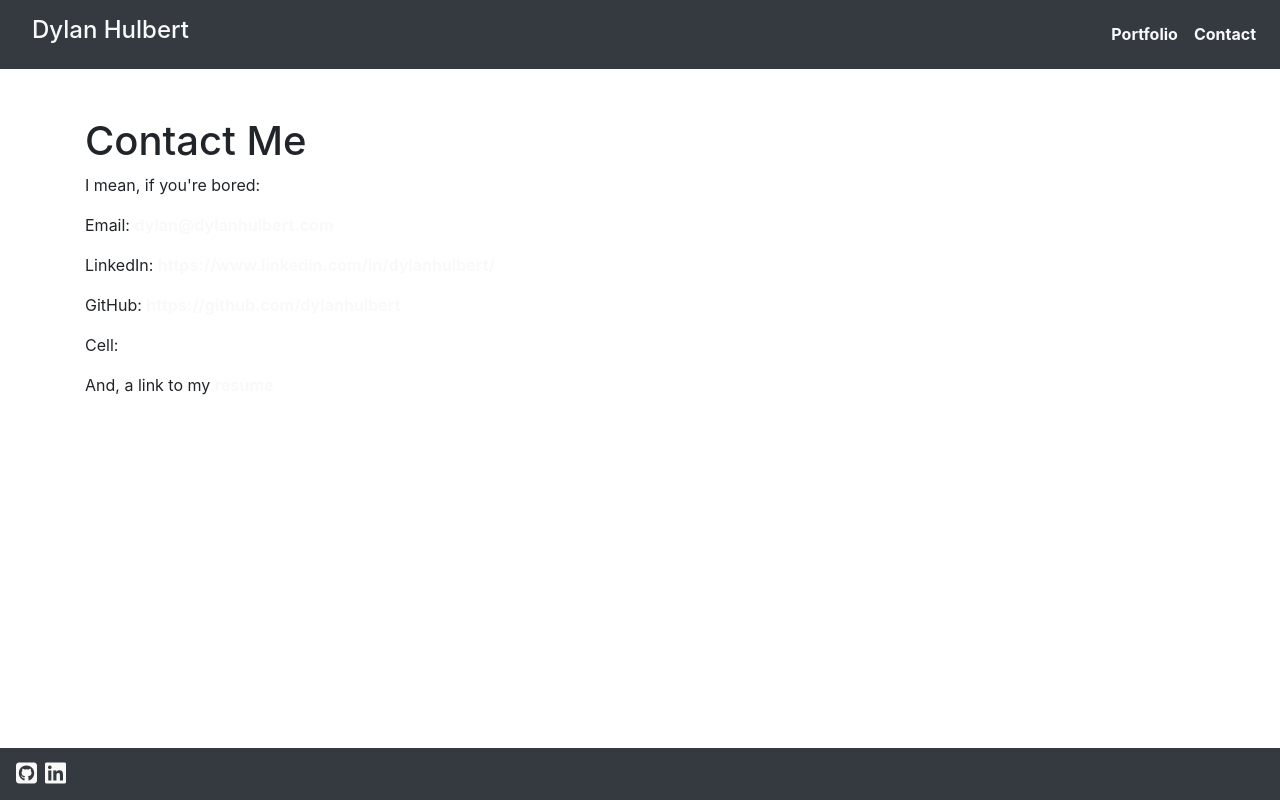
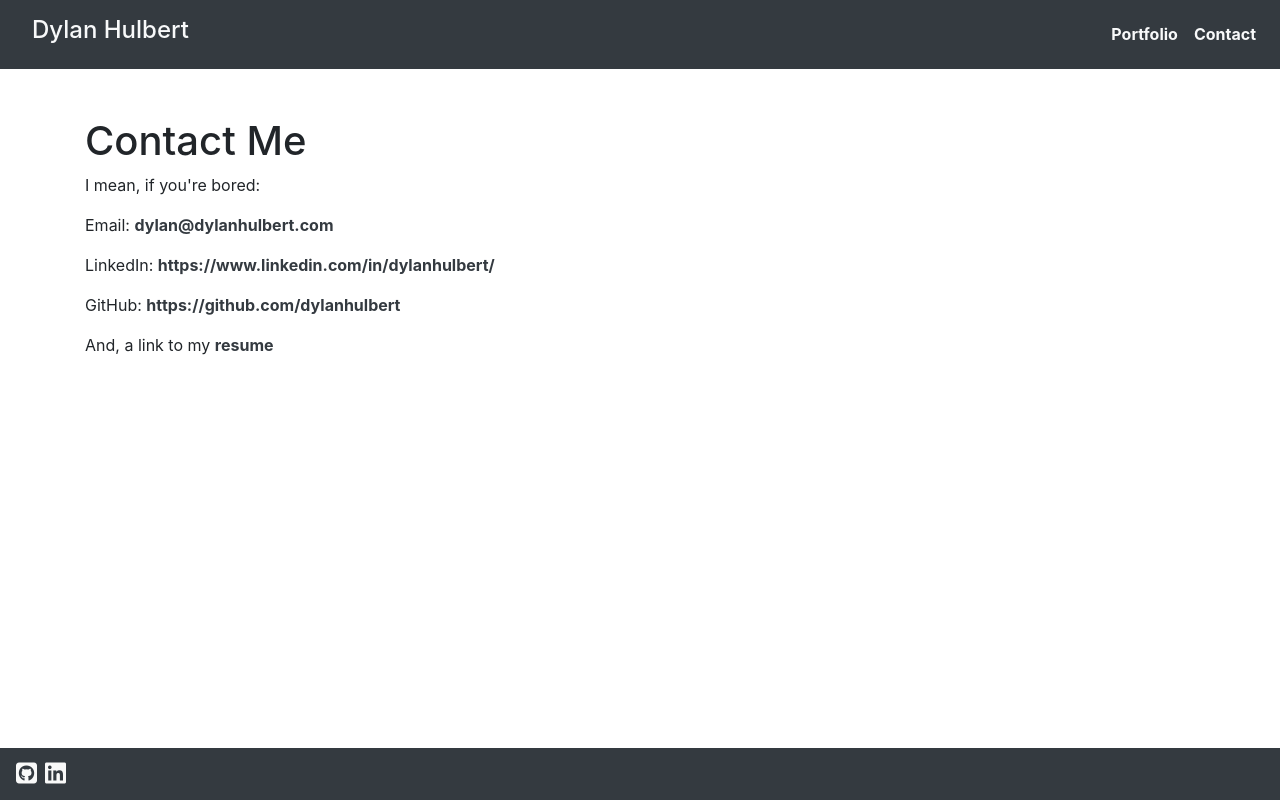
Before and after one commit to dylanhulbert/portfolio.dylanhulbert.com, a React (Create React App) app: page /contact in a window 1280 px wide. Built offline with nearby package versions, Linux system fonts and the light colour scheme.

Commit message:
updated css a href

```diff
--- a/src/pages/Contact.js
+++ b/src/pages/Contact.js
@@ -11,12 +11,10 @@ export default function Contact() {
         <h1 className="mt-5">Contact Me</h1>
         <p>
           I mean, if you're bored:
-        </p><p>Email: <a href="mailto://dylan@dylanhulbert.com">dylan@dylanhulbert.com</a></p>
-        <p>LinkedIn: <a href="https://www.linkedin.com/in/dylanhulbert/">https://www.linkedin.com/in/dylanhulbert/</a></p>
-        <p>GitHub: <a href="https://github.com/dylanhulbert">https://github.com/dylanhulbert</a></p>
-        <p>Cell: </p>
-        <p>And, a link to my <a href="http://hulbert.io/assets/res/resume.pdf" target="resume_">resume</a></p>
-        <p />
+        </p><p>Email: <a href="mailto://dylan@dylanhulbert.com" style={{color: "#343a40"}}>dylan@dylanhulbert.com</a></p>
+        <p>LinkedIn: <a href="https://www.linkedin.com/in/dylanhulbert/" style={{color: "#343a40"}}>https://www.linkedin.com/in/dylanhulbert/</a></p>
+        <p>GitHub: <a href="https://github.com/dylanhulbert" style={{color: "#343a40"}}>https://github.com/dylanhulbert</a></p>
+        <p>And, a link to my <a href="http://hulbert.io/assets/res/resume.pdf" target="resume_" style={{color: "#343a40"}}>resume</a></p>
         <div className="mb-5" />
       </div>
     </div>
--- a/src/pages/Portfolio.js
+++ b/src/pages/Portfolio.js
@@ -3,9 +3,6 @@ import './style.css';
 
 export default function Portfolio() {
   return (
-
-
-    <div>
 
       <section id="portfolio">
         <div className="container">
@@ -51,8 +48,8 @@ export default function Portfolio() {
                     <a href="https://dylanhulbert.github.io/project-01" target="_card1" className="link"><img className="card-img-top p-2" src="/img/1.png" alt="Screenshot of Explore Cascadia Homepage" /></a>
                     <div className="card-body">
                       <h4 className="card-title">Explore Cascadia</h4>
-                      <h6 className="card-subtitle mb-2"><a href="https://github.com/dylanhulbert/project-01" target="_card1p">Project One <i className="fab fa-github" /></a></h6>
-                      <p className="card-text">This <a href="https://github.com/laurendoss">team</a> project called multiple external APIs and used jQuery, JavaScript, and Semantic UI</p>
+                      <h6 className="card-subtitle mb-2"><a href="https://github.com/dylanhulbert/project-01" target="_card1p" style={{color: "#343a40"}}>Project One <i className="fab fa-github" /></a></h6>
+                      <p className="card-text">This <a href="https://github.com/laurendoss" style={{color: "#343a40"}}>team</a> project called multiple external APIs and used jQuery, JavaScript, and Semantic UI</p>
                     </div>
                   </div>
                 </div>
@@ -61,7 +58,7 @@ export default function Portfolio() {
                     <a href="https://hulbert-homework-11.herokuapp.com" target="_card2"><img className="card-img-top p-2" src="/img/2.png" alt="Screenshot of Explore Cascadia Homepage" /></a>
                     <div className="card-body">
                       <h4 className="card-title">Eat a Burger</h4>
-                      <h6 className="card-subtitle mb-2"><a href="https://github.com/dylanhulbert/homework-11" target="_card2p">Homework 11 <i className="fab fa-github" /></a></h6>
+                      <h6 className="card-subtitle mb-2"><a href="https://github.com/dylanhulbert/homework-11" target="_card2p" style={{color: "#343a40"}}>Homework 11 <i className="fab fa-github" /></a></h6>
                       <p className="card-text">This MVC project written in JavaScript, uses Node, MySQL, Express.js, and Handlebars</p>
                     </div>
                   </div>
@@ -71,8 +68,8 @@ export default function Portfolio() {
                     <a href="https://team-project-02.herokuapp.com" target="_card3"><img className="card-img-top p-2" src="/img/3.png" alt="Screenshot of Explore Cascadia Homepage" /></a>
                     <div className="card-body">
                       <h4 className="card-title">Explore Cocktails</h4>
-                      <h6 className="card-subtitle mb-2"><a href="https://github.com/dylanhulbert/project-02" target="_card3p">Project Two <i className="fab fa-github" /></a></h6>
-                      <p className="card-text">Another <a href="https://github.com/laurendoss">team</a> project.  This one we used Node, Sequelize, Express, and again with Semantic UI</p>
+                      <h6 className="card-subtitle mb-2"><a href="https://github.com/dylanhulbert/project-02" target="_card3p" style={{color: "#343a40"}}>Project Two <i className="fab fa-github" /></a></h6>
+                      <p className="card-text">Another <a href="https://github.com/laurendoss" style={{color: "#343a40"}}>team</a> project.  This one we used Node, Sequelize, Express, and again with Semantic UI</p>
                     </div>
                   </div>
                 </div>
@@ -83,9 +80,5 @@ export default function Portfolio() {
         </div>
       </section>
 
-
-
-    </div>
-
   )
 }
```
